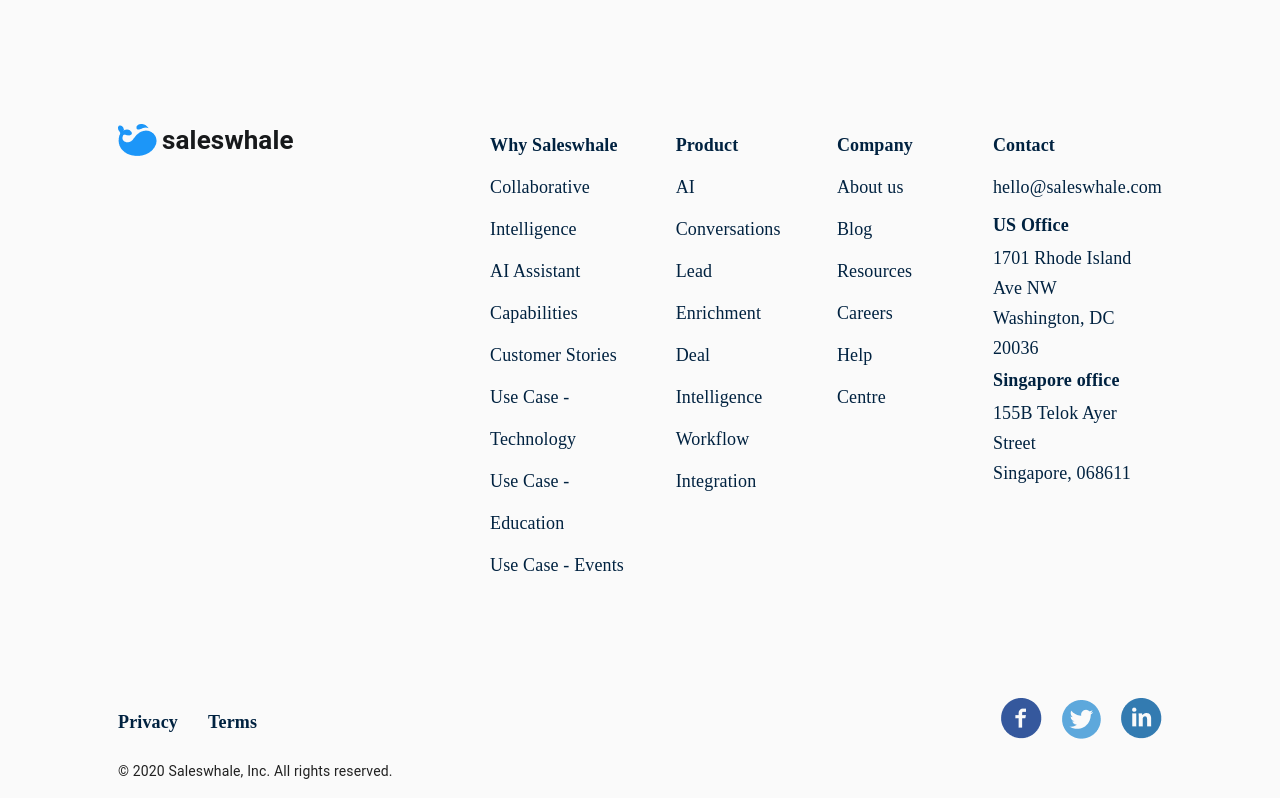
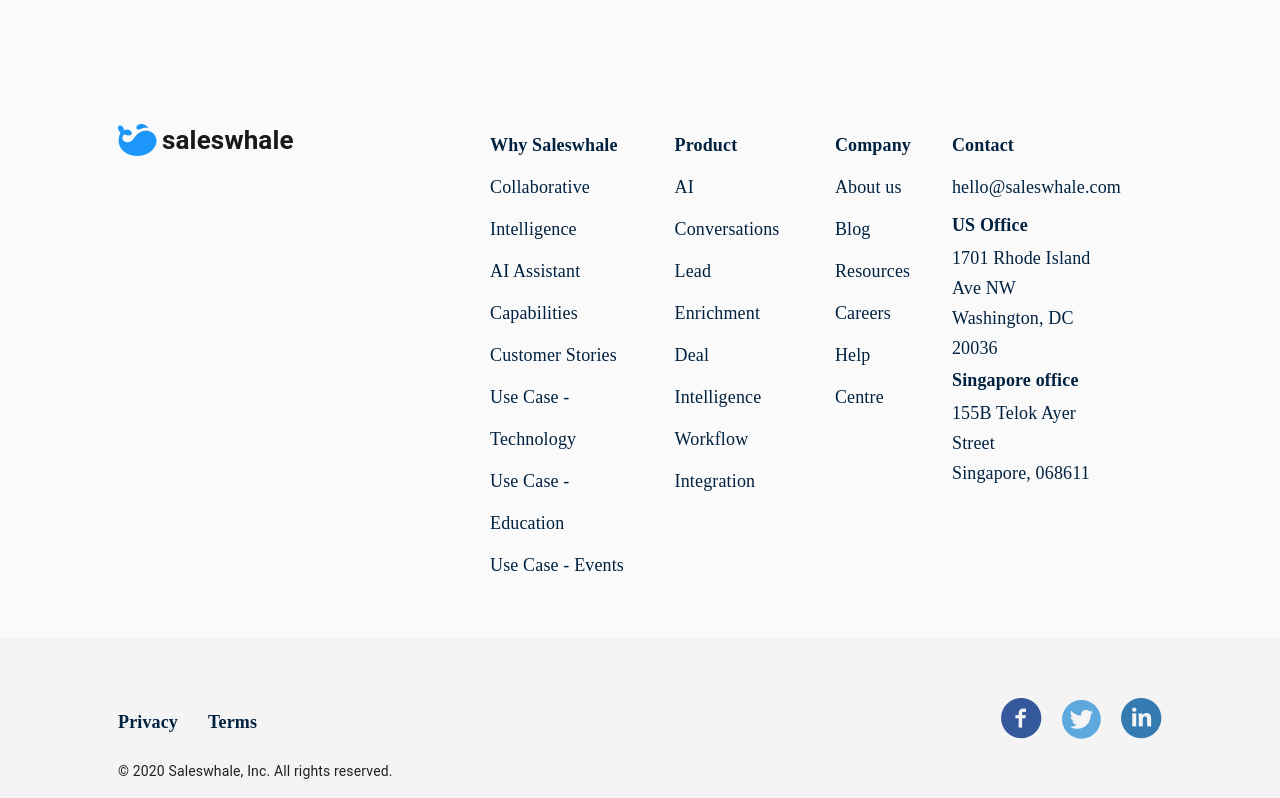
Before and after one commit to Xandreww/Saleswhale-JuniorWebDevTest, a React (Create React App) app: page / in a window 1280 px wide. Shown: the part 5822-6620 px from the top of the page. Built offline with nearby package versions, Linux system fonts and the light colour scheme.

Commit message:
styles fix

```diff
--- a/src/components/layout/Footer/BottomFooter/BottomFooter.module.scss
+++ b/src/components/layout/Footer/BottomFooter/BottomFooter.module.scss
@@ -1,3 +1,7 @@
+.root {
+  background-color: #f4f4f4;
+}
+
 .bottomFooter {
   display: flex;
   justify-content: space-between;
--- a/src/components/layout/Footer/UpperFooter/UpperFooter.js
+++ b/src/components/layout/Footer/UpperFooter/UpperFooter.js
@@ -43,7 +43,9 @@
 
 const Component = () => (
   <div className={styles.root}>
-    <SWLogo />
+    <div className={styles.SWLogoColumn}>
+      <SWLogo />
+    </div>
     <div className={styles.columns}>
       {data.map((column) => (
         <div className={styles.column} key={column.id}>
@@ -59,7 +61,7 @@
           </ul>
         </div>
       ))}
-      <div className={styles.lastColumn}>
+      <div className={styles.column}>
         <h2 className={styles.columnsHeader}>Contact</h2>
         <p className={styles.footerP}>hello@saleswhale.com</p>
         {offices.map((office) => (
--- a/src/components/layout/Footer/UpperFooter/UpperFooter.module.scss
+++ b/src/components/layout/Footer/UpperFooter/UpperFooter.module.scss
@@ -1,23 +1,19 @@
 .root {
   padding: 87px 118px 52px 118px;
-}
-
-.root,
-.columns {
   display: flex;
   flex-direction: row;
 }
 
+.columns {
+  display: flex;
+  flex-direction: row;
+  margin-left: 186px;
+  justify-content: space-between;
+  width: 100%;
+}
+
 .column {
   margin-right: 41px;
-
-  &:first-of-type {
-    margin-left: 186px;
-  }
-
-  &:nth-last-of-type(2) {
-    margin-right: 80px;
-  }
 }
 
 .lastColumn {
```
